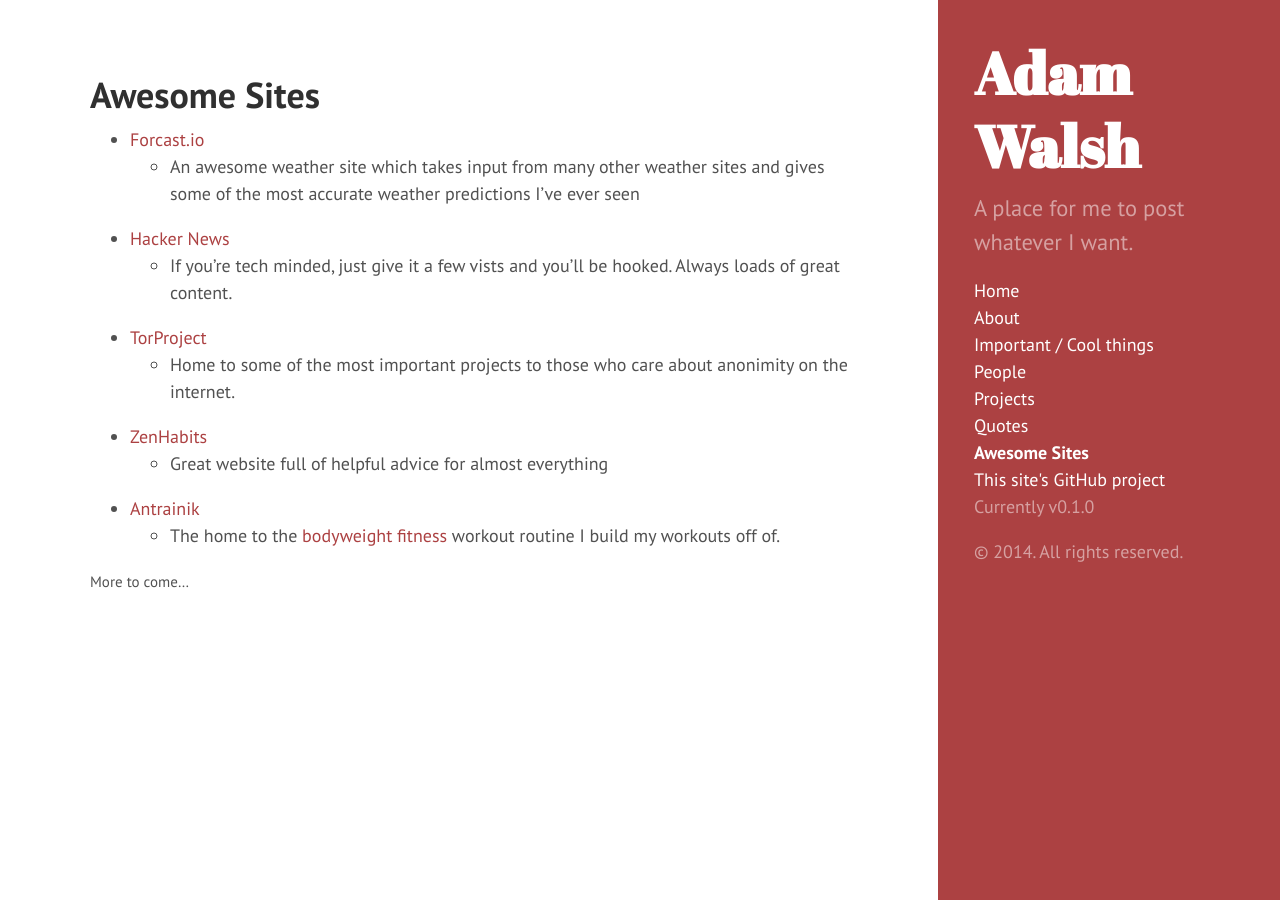
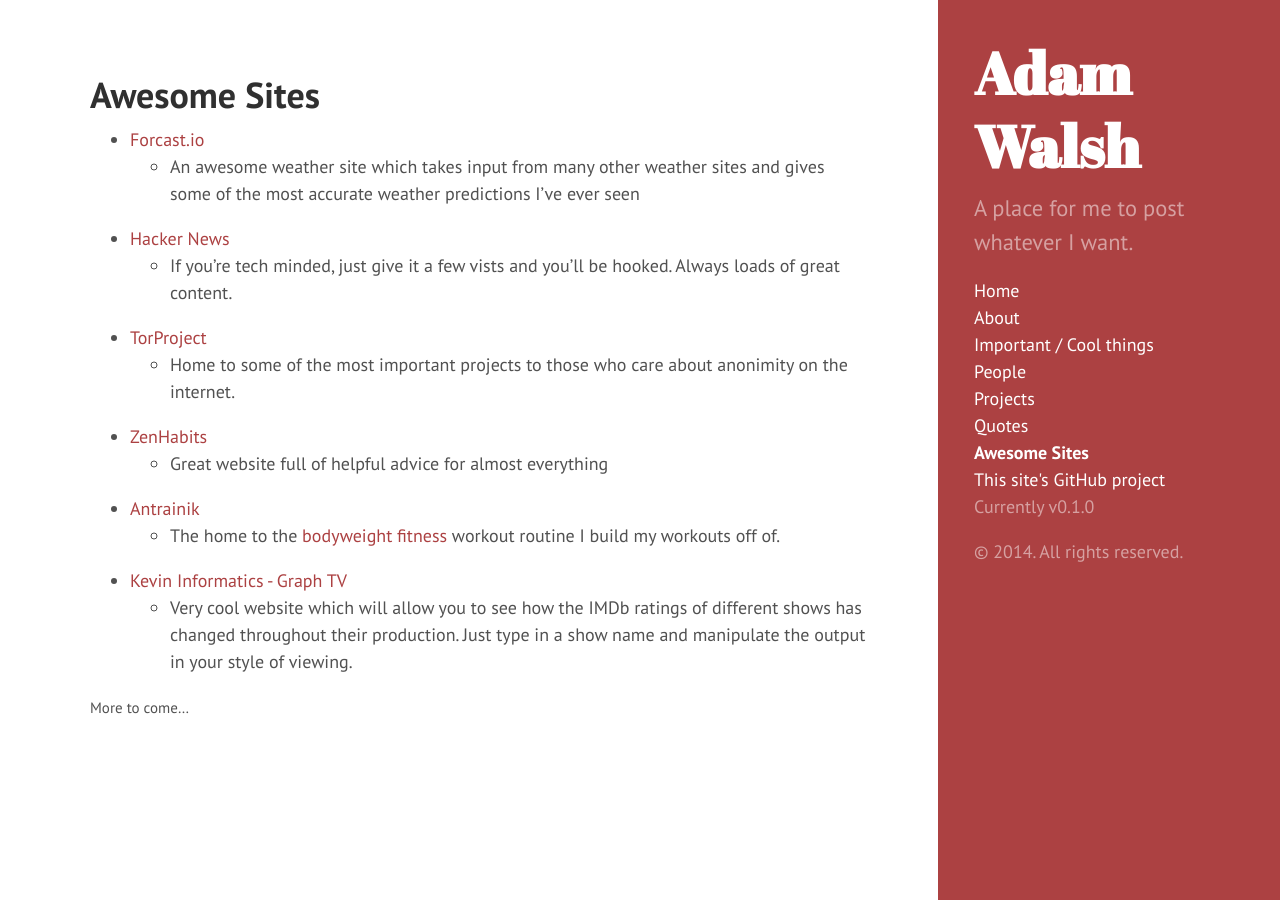
Before and after one commit to walshie4/walshie4.github.io, a Jekyll site: the page built from sites.md, in a window 1280 px wide. Built offline with Jekyll 4.4.1, drawn with Linux system fonts in a browser that asks for light colours; Markdown is read by kramdown in place of the engine named in the settings.

Commit message:
Added kevininformatics.com site to cool sites page

```diff
--- a/sites.md
+++ b/sites.md
@@ -20,4 +20,8 @@
     * The home to the [bodyweight fitness](http://antranik.org/bodyweight-training/) workout routine
     I build my workouts off of.
 
+* [Kevin Informatics - Graph TV](http://graphtv.kevinformatics.com/)
+    * Very cool website which will allow you to see how the IMDb ratings of different shows has changed
+    throughout their production. Just type in a show name and manipulate the output in your style of viewing.
+
 <small>More to come...</small>
```
